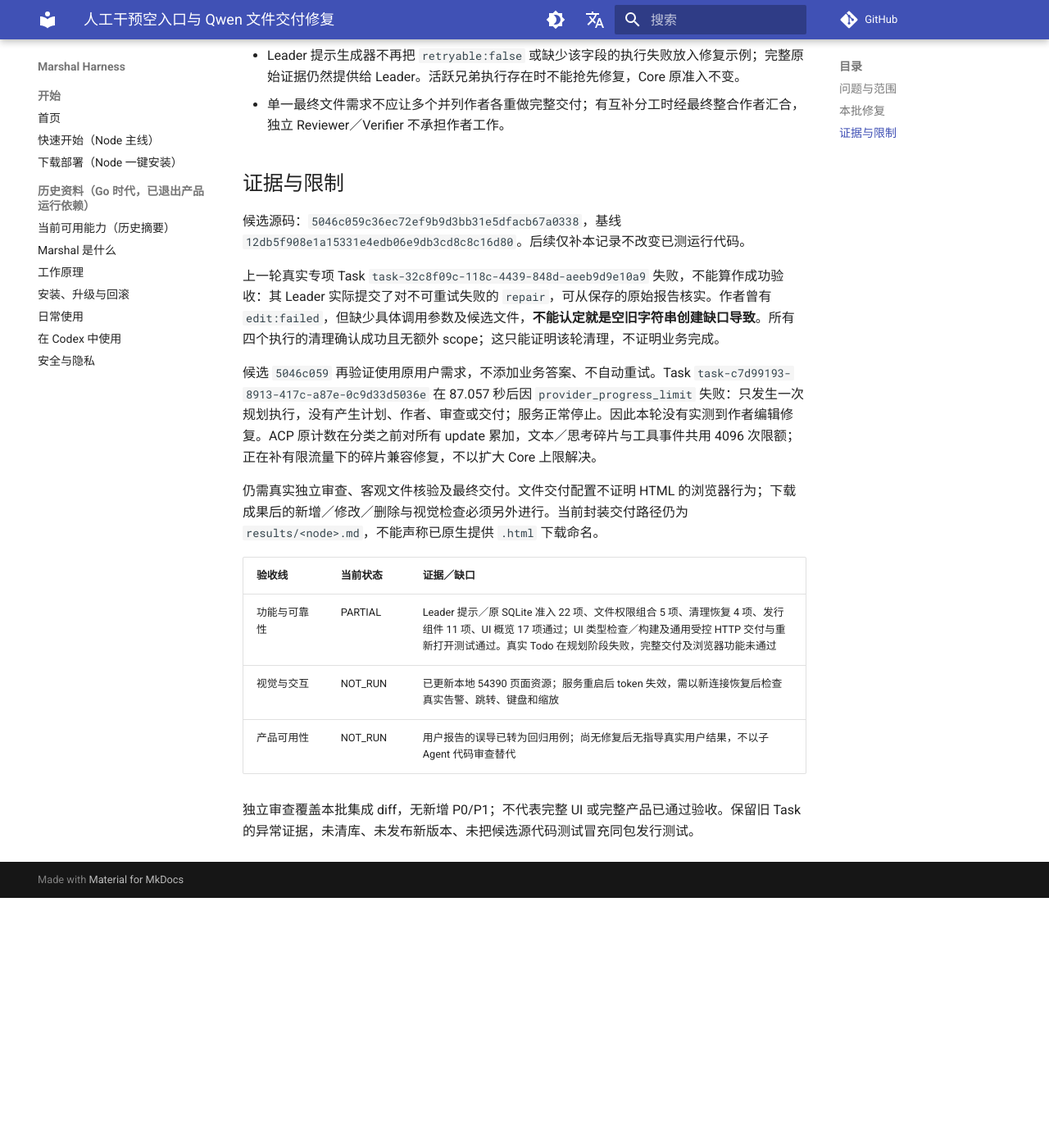
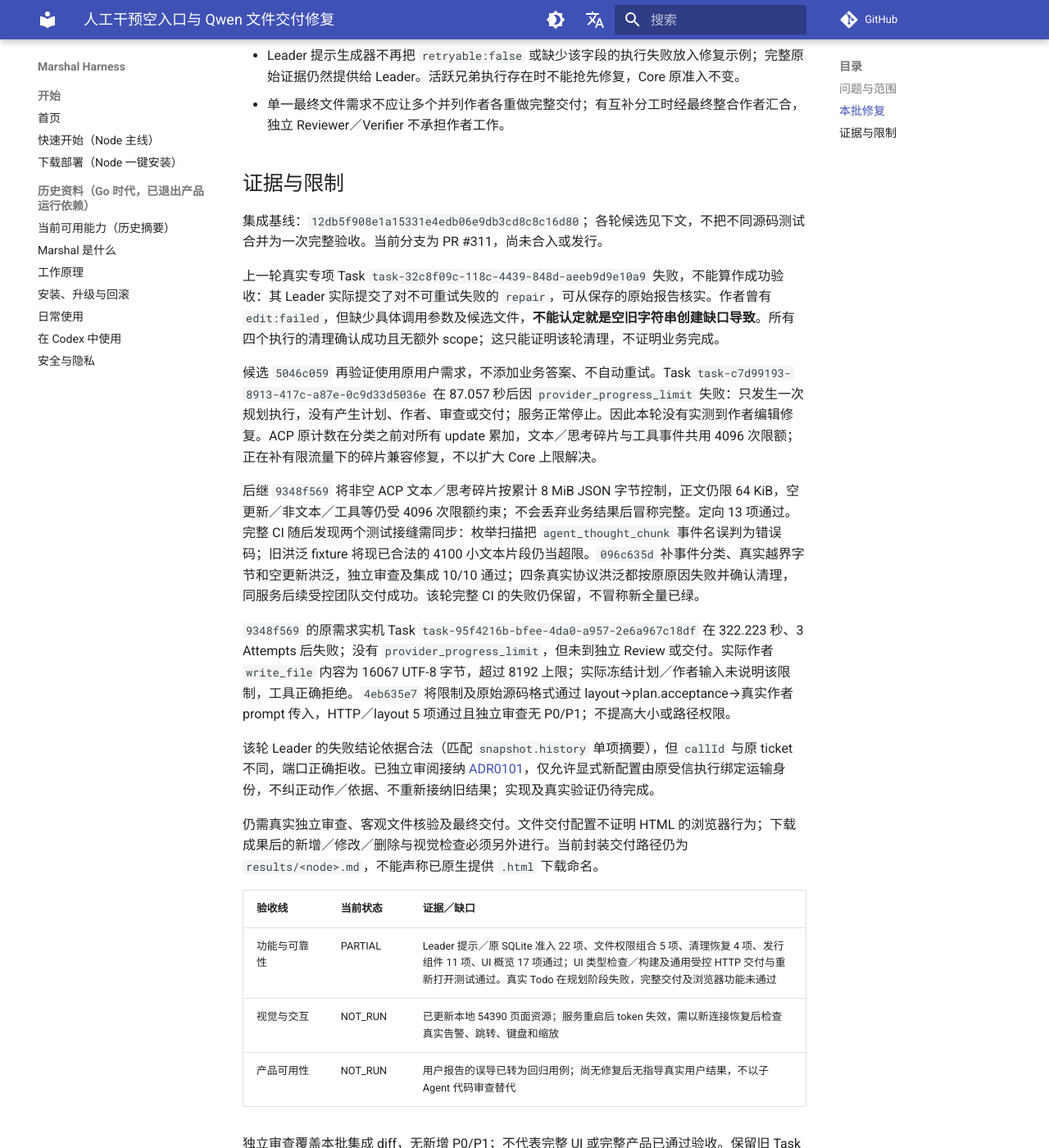
Before and after one commit to chiga0/marshal-harness, an MkDocs documentation site: the page built from docs/ui-1/2026-09-14-intervention-fix.md, in a window 1280 px wide and 1400 px high, scrolled down 639 px. Shown: the whole window at 82% size. Built offline with MkDocs 1.6.1 and Material for MkDocs 9.7.7, drawn with Linux system fonts in a browser that asks for light colours; comment, search, counter and statistics services are not loaded; before the commit the page ends 1734 px from its top, so only the background shows below that.

Commit message:
docs: retain real HTML failures and verified corrective scope

```diff
--- a/docs/ui-1/2026-09-14-intervention-fix.md
+++ b/docs/ui-1/2026-09-14-intervention-fix.md
@@ -16,11 +16,17 @@
 
 ## 证据与限制
 
-候选源码：`5046c059c36ec72ef9b9d3bb31e5dfacb67a0338`，基线 `12db5f908e1a15331e4edb06e9db3cd8c8c16d80`。后续仅补本记录不改变已测运行代码。
+集成基线：`12db5f908e1a15331e4edb06e9db3cd8c8c16d80`；各轮候选见下文，不把不同源码测试合并为一次完整验收。当前分支为 PR #311，尚未合入或发行。
 
 上一轮真实专项 Task `task-32c8f09c-118c-4439-848d-aeeb9d9e10a9` 失败，不能算作成功验收：其 Leader 实际提交了对不可重试失败的 `repair`，可从保存的原始报告核实。作者曾有 `edit:failed`，但缺少具体调用参数及候选文件，**不能认定就是空旧字符串创建缺口导致**。所有四个执行的清理确认成功且无额外 scope；这只能证明该轮清理，不证明业务完成。
 
 候选 `5046c059` 再验证使用原用户需求，不添加业务答案、不自动重试。Task `task-c7d99193-8913-417c-a87e-0c9d33d5036e` 在 87.057 秒后因 `provider_progress_limit` 失败：只发生一次规划执行，没有产生计划、作者、审查或交付；服务正常停止。因此本轮没有实测到作者编辑修复。ACP 原计数在分类之前对所有 update 累加，文本／思考碎片与工具事件共用 4096 次限额；正在补有限流量下的碎片兼容修复，不以扩大 Core 上限解决。
+
+后继 `9348f569` 将非空 ACP 文本／思考碎片按累计 8 MiB JSON 字节控制，正文仍限 64 KiB，空更新／非文本／工具等仍受 4096 次限额约束；不会丢弃业务结果后冒称完整。定向 13 项通过。完整 CI 随后发现两个测试接缝需同步：枚举扫描把 `agent_thought_chunk` 事件名误判为错误码；旧洪泛 fixture 将现已合法的 4100 小文本片段仍当超限。`096c635d` 补事件分类、真实越界字节和空更新洪泛，独立审查及集成 10/10 通过；四条真实协议洪泛都按原原因失败并确认清理，同服务后续受控团队交付成功。该轮完整 CI 的失败仍保留，不冒称新全量已绿。
+
+`9348f569` 的原需求实机 Task `task-95f4216b-bfee-4da0-a957-2e6a967c18df` 在 322.223 秒、3 Attempts 后失败；没有 `provider_progress_limit`，但未到独立 Review 或交付。实际作者 `write_file` 内容为 16067 UTF-8 字节，超过 8192 上限；实际冻结计划／作者输入未说明该限制，工具正确拒绝。`4eb635e7` 将限制及原始源码格式通过 layout→plan.acceptance→真实作者 prompt 传入，HTTP／layout 5 项通过且独立审查无 P0/P1；不提高大小或路径权限。
+
+该轮 Leader 的失败结论依据合法（匹配 `snapshot.history` 单项摘要），但 `callId` 与原 ticket 不同，端口正确拒收。已独立审阅接纳 [ADR0101](../adr/0101-generic-leader-model-wire-binding.md)，仅允许显式新配置由原受信执行绑定运输身份，不纠正动作／依据、不重新接纳旧结果；实现及真实验证仍待完成。
 
 仍需真实独立审查、客观文件核验及最终交付。文件交付配置不证明 HTML 的浏览器行为；下载成果后的新增／修改／删除与视觉检查必须另外进行。当前封装交付路径仍为 `results/<node>.md`，不能声称已原生提供 `.html` 下载命名。
 
```
